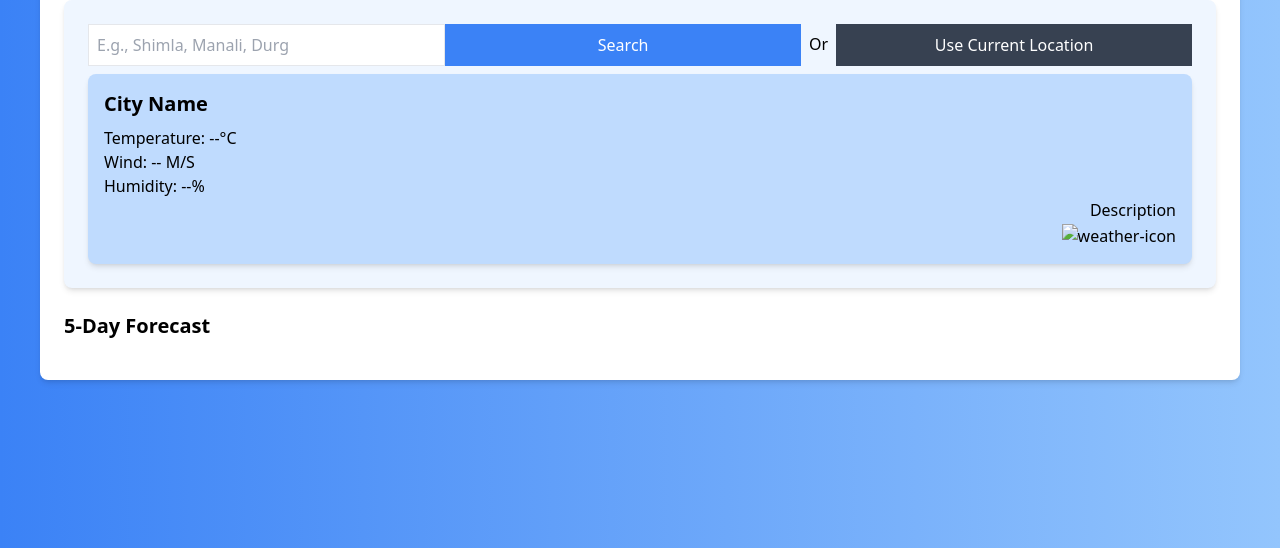
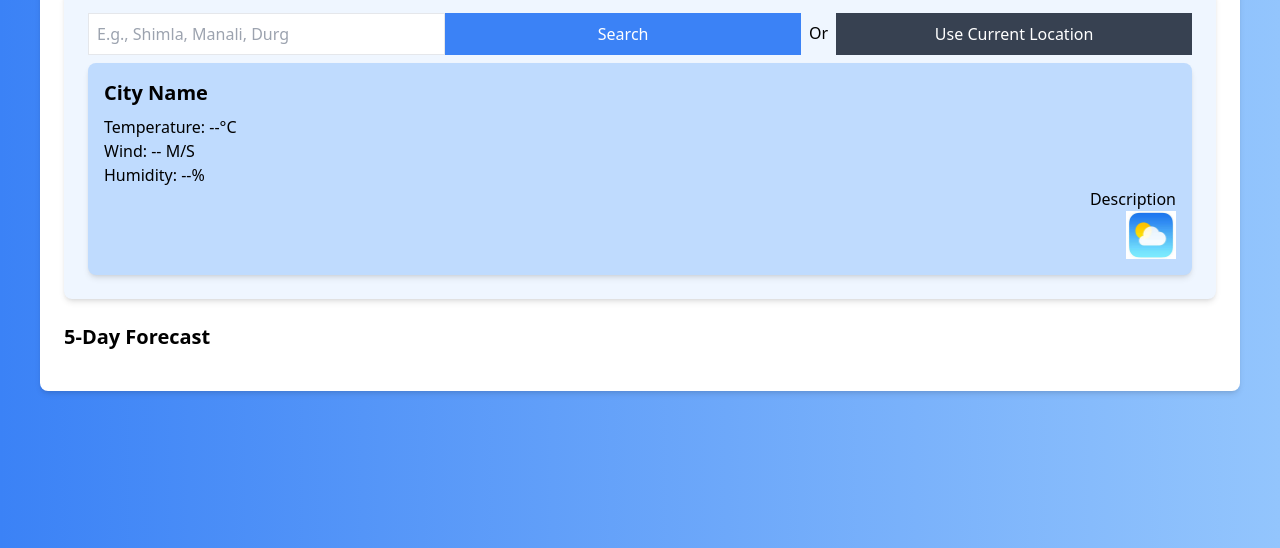
Before and after one commit to himmuk/Weather_Dashboard, a website: page src/index.html in a window 1280 px wide. Shown: the part 252-800 px from the top of the page. Drawn offline with Linux system fonts and the light colour scheme.

Commit message:
update index.html
src for default icon

```diff
--- a/src/index.html
+++ b/src/index.html
@@ -27,7 +27,7 @@
         <div class="flex justify-end">
             <div class="text-right">
                 <p id="weather-description">Description</p>
-                <img id="weather-icon" src="" alt="weather-icon" class="inline-block">
+                <img id="weather-icon" src="icon.jpeg" alt="weather-icon" class="inline-block" width="50pxX50px">
             </div>
 </div>
 </div>
```
